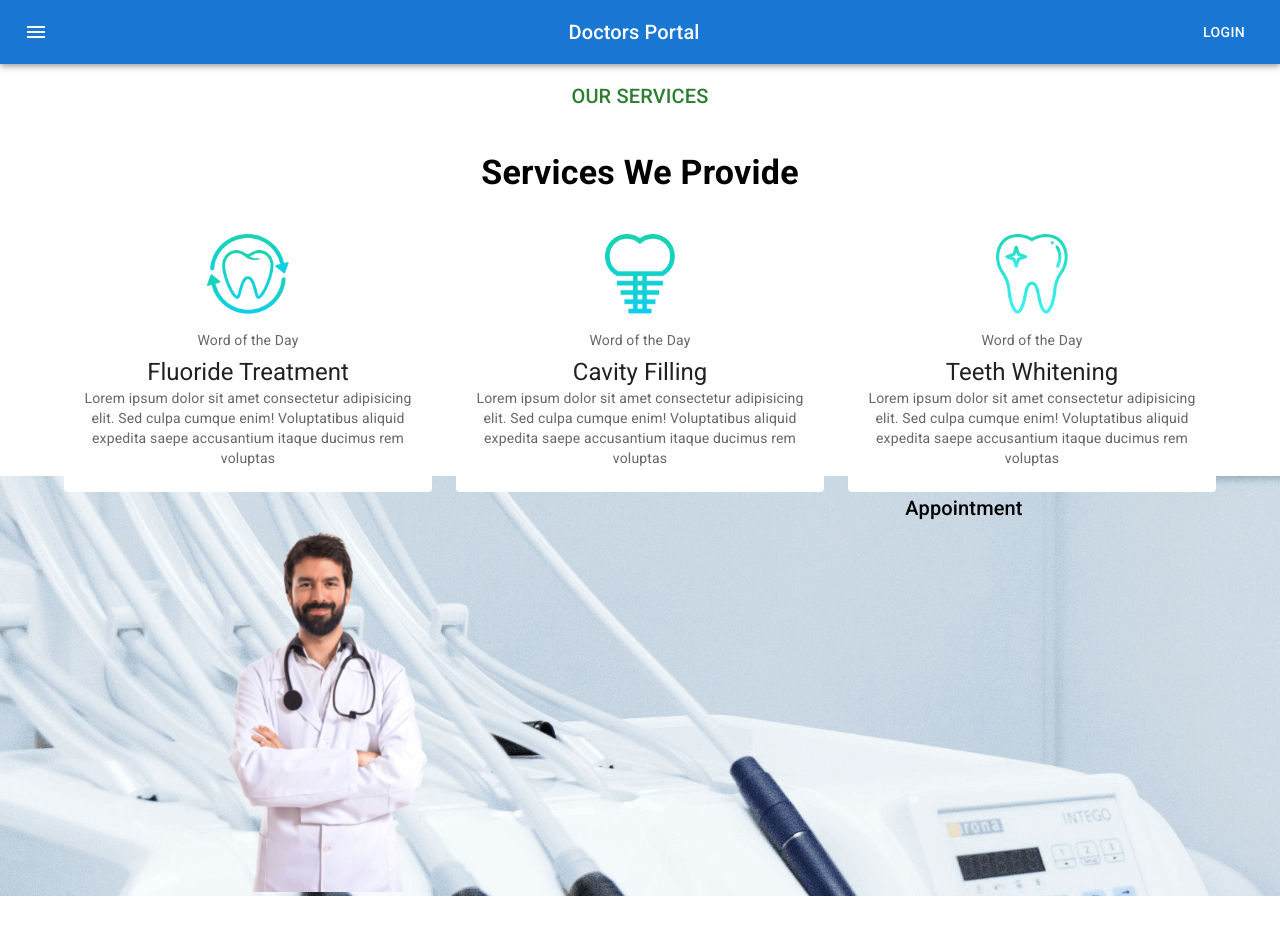
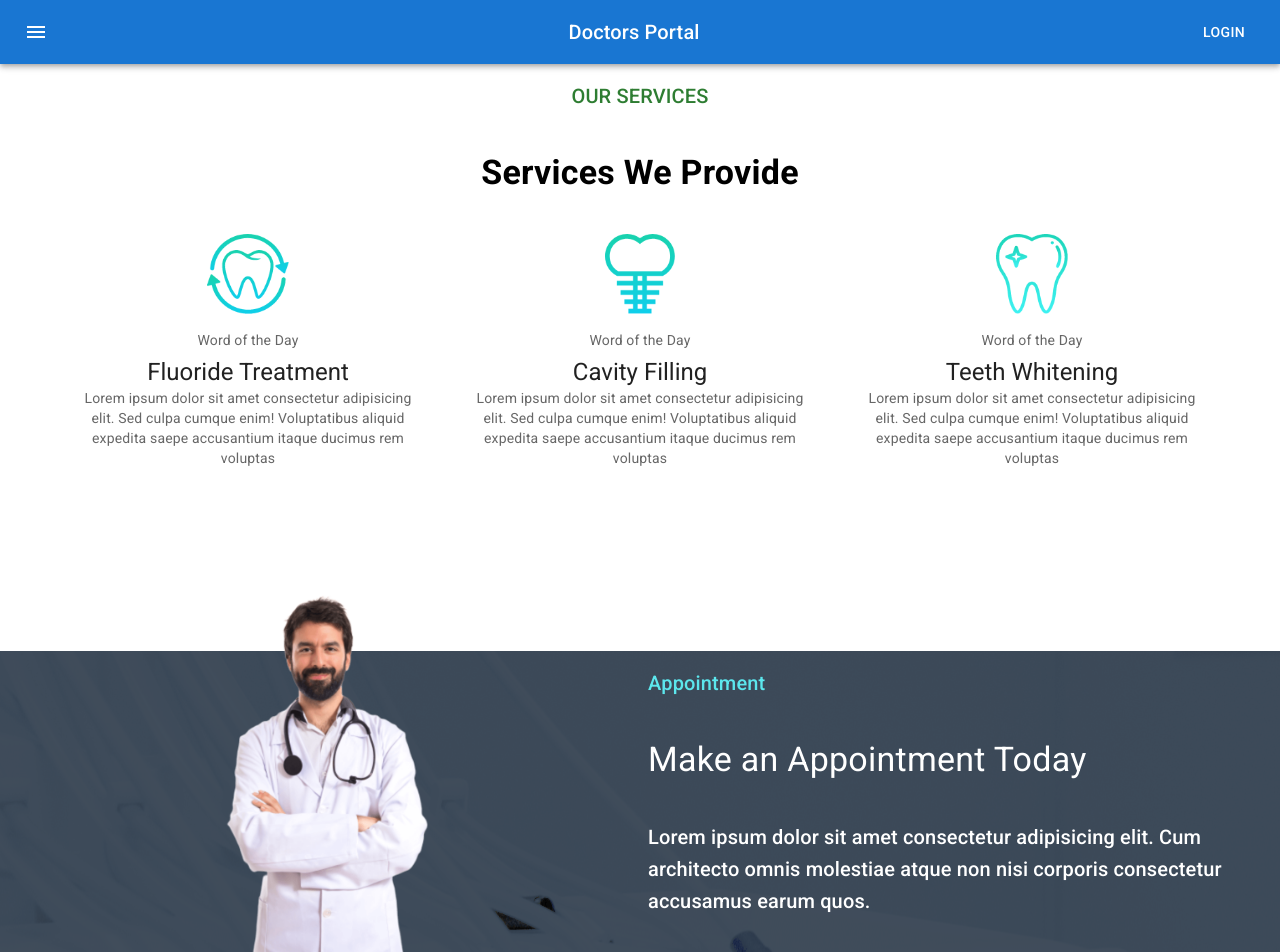
Before and after one commit to MuhammadHafijur/doctors-portal-client, a React (Create React App) app: page / in a window 1280 px wide. Shown: the top 952 px of the page. Before the commit the page ends 896 px from the top, so only its background shows below. Built offline with nearby package versions, Linux system fonts and the light colour scheme.

Commit message:
added styling for appointment section

```diff
--- a/src/Pages/AppoinmentBanner/AppointmentBanner.js
+++ b/src/Pages/AppoinmentBanner/AppointmentBanner.js
@@ -3,25 +3,41 @@ import Box from '@mui/material/Box';
 import Grid from '@mui/material/Grid';
 import doctor from '../../images/doctor.png'
 import bg from '../../images/appointment-bg.png'
-import { Typography } from '@mui/material';
+import { Button, Typography } from '@mui/material';
 
-const appointmentBg = {
-    background: `url(${bg})`
+const appointmentBanner = {
+    background: `url(${bg})`,
+    backgroundColor: 'rgba(45, 58, 74, 0.9)',
+    backgroundBlendMode: 'darken, luminosity',
+    marginTop: 175
 }
 
 const AppointmentBanner = () => {
     return (
-        <Box style={appointmentBg} sx={{ flexGrow: 1 }}>
+        <Box style={appointmentBanner} sx={{ flexGrow: 1 }}>
       <Grid container spacing={2}>
         <Grid item xs={12} md={6}>
           <img
-          style={{width: 400}}
+          style={{width: 400, marginTop: '-110px'}}
           src={doctor} alt="" />
         </Grid>
-        <Grid item xs={12} md={6}>
-          <Typography variant="h6">
+        <Grid item xs={12} md={6} sx={{
+            display: 'flex',
+            justifyContent: 'flex-start',
+            alignItems: 'center',
+            textAlign: 'left'}}>
+          <Box>
+          <Typography variant="h6" sx={{mb: 5}} style={{color: '#5CE7ED'}}>
               Appointment
           </Typography>
+          <Typography variant="h4" style={{color: 'white'}}>
+              Make an Appointment Today
+          </Typography>
+          <Typography variant="h6" sx={{my: 5}} style={{color: 'white', fontSize: '14', fontWight: '300'}}>
+              Lorem ipsum dolor sit amet consectetur adipisicing elit. Cum architecto omnis molestiae atque non nisi corporis consectetur accusamus earum quos.
+          </Typography>
+          <Button variant="contained" style={{backgroundColor: '#5CE7ED'}}>Learn More</Button>
+          </Box>
         </Grid>
 
       </Grid>
```
